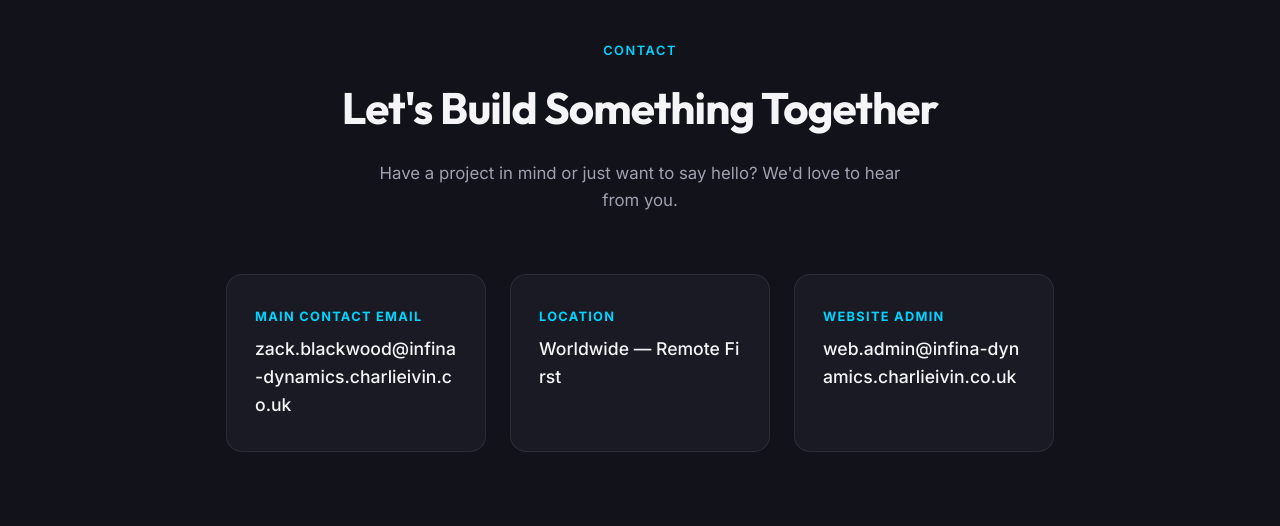
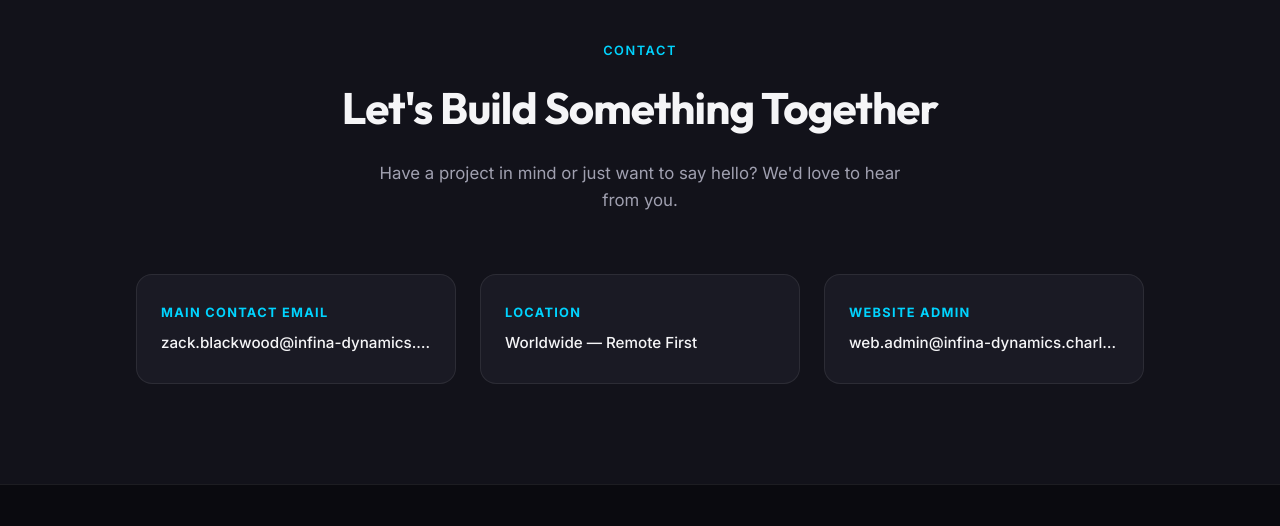
Before and after one commit to charlie-ivin/Infina-Dynamics-Website, a plain HTML site: page index.html in a window 1280 px wide. Shown: the part 4166-4692 px from the top of the page. Drawn offline with Linux system fonts and the light colour scheme.

Commit message:
Adjust contact card dimensions and styles
Increased the width and flex properties of the contact card, adjusted padding, and modified font size and text overflow behavior for better layout.

```diff
--- a/css/styles.css
+++ b/css/styles.css
@@ -442,12 +442,12 @@ button, input, textarea { font-family: inherit; }
   margin: 0 auto;
 }
 .contact-card {
-  flex: 0 1 260px;
-  width: 260px;
+  flex: 0 1 320px;
+  width: 320px;
   background: var(--surface);
   border: 1px solid var(--border);
   border-radius: var(--radius);
-  padding: 32px 28px;
+  padding: 28px 24px;
   display: flex;
   flex-direction: column;
   gap: 8px;
@@ -465,9 +465,11 @@ a.contact-card:hover {
   color: var(--accent);
 }
 .contact-card span {
-  font-size: 1.1rem;
+  font-size: 0.95rem;
   font-weight: 500;
-  word-break: break-all;
+  white-space: nowrap;
+  overflow: hidden;
+  text-overflow: ellipsis;
 }
 
 /* ===== Footer ===== */
```
